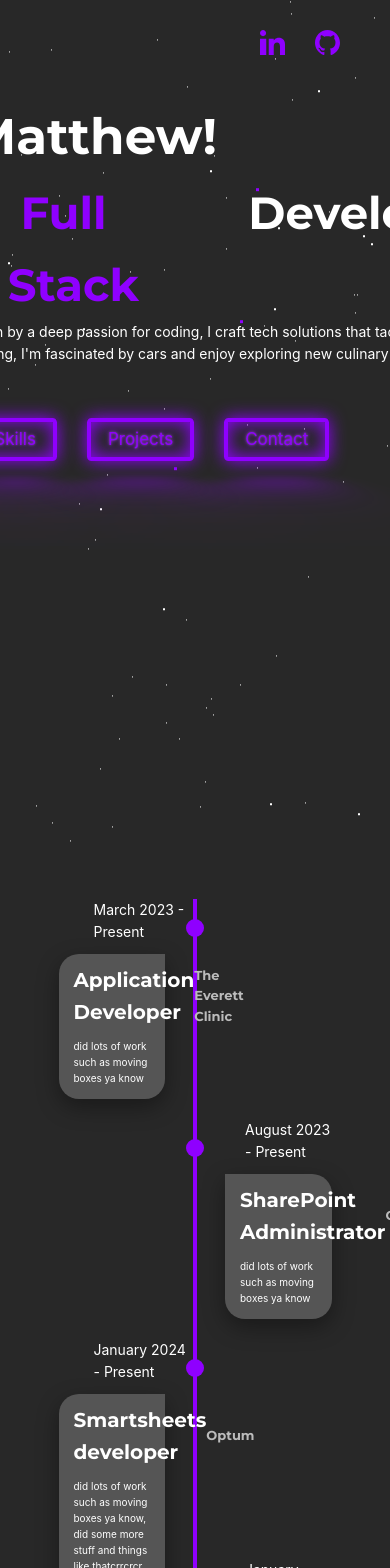
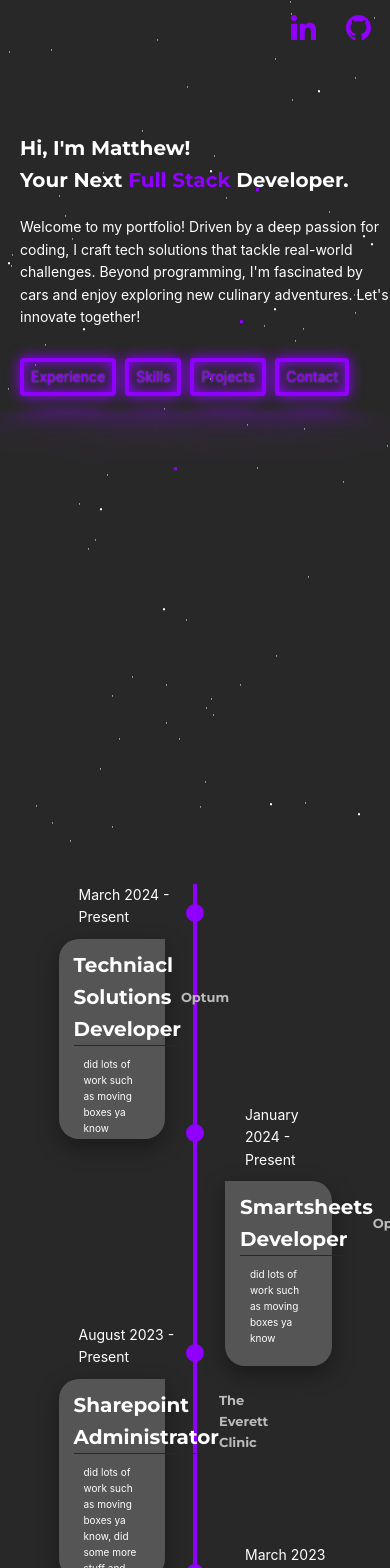
Before and after one commit to MattStudzinski/PortfolioV2, a React (Create React App) app: page / in a window 390 px wide. Shown: the top 1568 px of the page. Built offline with nearby package versions, Linux system fonts and the light colour scheme.

Commit message:
about is responsive

```diff
--- a/src/TimelineElement.js
+++ b/src/TimelineElement.js
@@ -1,31 +1,31 @@
 let timelineElements = [
     {
         id:1,
-        title: "Application Developer",
-        location:"The Everett Clinic",
+        title: "Techniacl Solutions Developer",
+        location:"Optum",
         description: "did lots of work such as moving boxes ya know",
-        date: "March 2023 - Present"
+        date: "March 2024 - Present"
     },
     {
         id:2,
-        title: "SharePoint Administrator",
+        title: "Smartsheets Developer",
         location:"Optum",
         description: "did lots of work such as moving boxes ya know",
+        date: "January 2024 - Present"
+    },
+    {
+        id:3,
+        title: "Sharepoint Administrator",
+        location:"The Everett Clinic",
+        description: "did lots of work such as moving boxes ya know, did some more stuff and things like thatcrrcrcr drrcr rcrcrc rcrcr",
         date: "August 2023 - Present"
     },
     {
-        id:3,
-        title: "Smartsheets developer",
-        location:"Optum",
-        description: "did lots of work such as moving boxes ya know, did some more stuff and things like thatcrrcrcr drrcr rcrcrc rcrcr",
-        date: "January 2024 - Present"
-    },
-    {
         id:4,
-        title: "Technical Solutions Developer",
-        location:"Optum",
+        title: "Materials Coordinator",
+        location:"The Everett Clinic",
         description: "did lots of work such as moving boxes ya know",
-        date: "January 2024 - Presnet"
+        date: "March 2023 - Presnet"
     }
 ]
 
--- a/src/componets/Projects.jsx
+++ b/src/componets/Projects.jsx
@@ -8,7 +8,7 @@ const Projects = () => {
         const observerOptions = {
             root: null,
             rootMargin: '0px',
-            threshold: 0.1
+            threshold: 0.5
         }
 
         const observerCallback = (entries, observer) => {
--- a/src/sass/base/_animations.scss
+++ b/src/sass/base/_animations.scss
@@ -114,7 +114,7 @@
 @keyframes fadeIn {
     from {
         opacity:0;
-        transform: translateY(2rem);
+        transform: translateY(20rem);
     }
     to {
         opacity: 1;
--- a/src/sass/componets/_about.scss
+++ b/src/sass/componets/_about.scss
@@ -1,39 +1,60 @@
 .about{
     display: flex;
     color: $text;
-    width: 75%;
-    max-width: 90%;
+    max-width: 100%;
     height: 74rem;
     justify-content: center;
     align-items: center;
     padding-bottom: 15rem;
 
+    @media(max-width: 420px){
+        padding-left: 1rem;
+    }
+
+
     &__container {
         display: flex;
         flex-direction: column;
-
+        width: 100%;
     }
 
     &__name{
         animation: nameSlide 1.6s ease-in-out;
         font-size: 5rem;
+
+        @media(max-width: 420px){
+            font-size: 2rem;
+        }
     }
 
     &__title {
         animation: titleSlide 1.6s ease-in-out;
         display: flex;
         font-size: 4.5rem;
+
+        @media(max-width: 420px){
+            font-size: 2rem;
+        }
     }
 
     &__role {
         color: $primary;
         font-size: 4.5rem;
+
+        @media(max-width: 420px){
+            font-size: 2rem;
+        }
     }
 
     &__bio {
         width: 71rem;
         margin-bottom: 2rem;
         font-size: 1.4rem;
+
+        @media(max-width: 420px){
+            width: 100%;
+            margin-top: 2rem;
+        }
     }
 
     &__navigation {
@@ -41,6 +62,12 @@
         display: flex;
         width: 50%;
         gap: 3rem;
+
+        @media(max-width: 420px){
+            width: 100%;
+            gap: .9rem;
+            margin-left: 0;
+        }
     }
 
     &__navigation-link {
@@ -61,6 +88,11 @@
         inset 0 0 1em 0 $primary
         ;
         position: relative;
+
+        @media(max-width: 420px){
+            font-size: 1.4rem;
+            padding: .25em .5em;
+        }
 
 
 
--- a/src/sass/componets/_experience.scss
+++ b/src/sass/componets/_experience.scss
@@ -157,11 +157,13 @@
             align-items: center;
             justify-content: space-between;
             padding-right: 2.5rem;
+            ;
         }
 
         &__title {
             margin: 0;
             font-size: 2rem;
+            border-bottom: 1px solid $background;
 
         }
 
@@ -172,13 +174,13 @@
         }
 
         &__description {
-            margin-top: 1rem;
+            margin: 1rem;
         }
 
         &__date-left {
             color: #ffffff;
             font-size: 1.4rem;
-            margin: 0 0 1rem 3.5rem
+            margin: 0 0 1rem 2rem
         }
 
         &__date-right {
--- a/src/sass/componets/_navbar.scss
+++ b/src/sass/componets/_navbar.scss
@@ -6,6 +6,10 @@
     padding-right: 5rem;
     margin-top: 3rem;
 
+    @media(max-width: 420px){
+        padding-right: 5%;
+        margin-top: 1.5rem;
+    }
 
     &__links {
         display: flex;
--- a/src/sass/componets/_projects.scss
+++ b/src/sass/componets/_projects.scss
@@ -24,10 +24,10 @@
         border: 1px solid rgba(255, 255, 255, 0.18);
         transition: transform 0.3s ease, box-shadow 0.3s ease;
         opacity: 0;
-        transition: opacity 0.5s ease-out, transform 0.5s ease-out;
+        transition: opacity 1s ease-out, transform 0.5s ease-out;
 
         &--visible {
-            animation: fadeIn 0.5s forwards;
+            animation: fadeIn .8s forwards;
         }
 
         &:hover {
--- a/src/styles/styles.css
+++ b/src/styles/styles.css
@@ -98,7 +98,7 @@
 @keyframes fadeIn {
   from {
     opacity: 0;
-    transform: translateY(2rem);
+    transform: translateY(20rem);
   }
   to {
     opacity: 1;
@@ -200,40 +200,73 @@ html {
 .about {
   display: flex;
   color: rgb(255, 255, 255);
-  width: 75%;
-  max-width: 90%;
+  max-width: 100%;
   height: 74rem;
   justify-content: center;
   align-items: center;
   padding-bottom: 15rem;
 }
+@media (max-width: 420px) {
+  .about {
+    padding-left: 1rem;
+  }
+}
 .about__container {
   display: flex;
   flex-direction: column;
+  width: 100%;
 }
 .about__name {
   animation: nameSlide 1.6s ease-in-out;
   font-size: 5rem;
+}
+@media (max-width: 420px) {
+  .about__name {
+    font-size: 2rem;
+  }
 }
 .about__title {
   animation: titleSlide 1.6s ease-in-out;
   display: flex;
   font-size: 4.5rem;
 }
+@media (max-width: 420px) {
+  .about__title {
+    font-size: 2rem;
+  }
+}
 .about__role {
   color: rgb(143, 0, 255);
   font-size: 4.5rem;
+}
+@media (max-width: 420px) {
+  .about__role {
+    font-size: 2rem;
+  }
 }
 .about__bio {
   width: 71rem;
   margin-bottom: 2rem;
   font-size: 1.4rem;
 }
+@media (max-width: 420px) {
+  .about__bio {
+    width: 100%;
+    margin-top: 2rem;
+  }
+}
 .about__navigation {
   margin: 1rem 0 0 2rem;
   display: flex;
   width: 50%;
   gap: 3rem;
+}
+@media (max-width: 420px) {
+  .about__navigation {
+    width: 100%;
+    gap: 0.9rem;
+    margin-left: 0;
+  }
 }
 .about__navigation-link {
   color: rgb(143, 0, 255);
@@ -247,6 +280,12 @@ html {
   text-shadow: 0 0 0.125em hsla(0, 0%, 100%, 0.3), 0 0 0.25em currentColor;
   box-shadow: 0 0 1em 0 rgb(143, 0, 255), inset 0 0 1em 0 rgb(143, 0, 255);
   position: relative;
+}
+@media (max-width: 420px) {
+  .about__navigation-link {
+    font-size: 1.4rem;
+    padding: 0.25em 0.5em;
+  }
 }
 .about__navigation-link:before {
   pointer-events: none;
@@ -296,6 +335,12 @@ html {
   display: flex;
   padding-right: 5rem;
   margin-top: 3rem;
+}
+@media (max-width: 420px) {
+  .nav-bar {
+    padding-right: 5%;
+    margin-top: 1.5rem;
+  }
 }
 .nav-bar__links {
   display: flex;
@@ -450,6 +495,7 @@ html {
 .timeline__title {
   margin: 0;
   font-size: 2rem;
+  border-bottom: 1px solid rgb(40, 40, 40);
 }
 .timeline__subtitle {
   margin: 0;
@@ -457,12 +503,12 @@ html {
   color: #bbb;
 }
 .timeline__description {
-  margin-top: 1rem;
+  margin: 1rem;
 }
 .timeline__date-left {
   color: #ffffff;
   font-size: 1.4rem;
-  margin: 0 0 1rem 3.5rem;
+  margin: 0 0 1rem 2rem;
 }
 .timeline__date-right {
   color: #ffffff;
@@ -499,10 +545,10 @@ html {
   border: 1px solid rgba(255, 255, 255, 0.18);
   transition: transform 0.3s ease, box-shadow 0.3s ease;
   opacity: 0;
-  transition: opacity 0.5s ease-out, transform 0.5s ease-out;
+  transition: opacity 1s ease-out, transform 0.5s ease-out;
 }
 .projects__card--visible {
-  animation: fadeIn 0.5s forwards;
+  animation: fadeIn 0.8s forwards;
 }
 .projects__card:hover {
   transform: scale(1.05);
```
Also changed, not shown: 1 other file (tests, documents, lock files or other folders).
